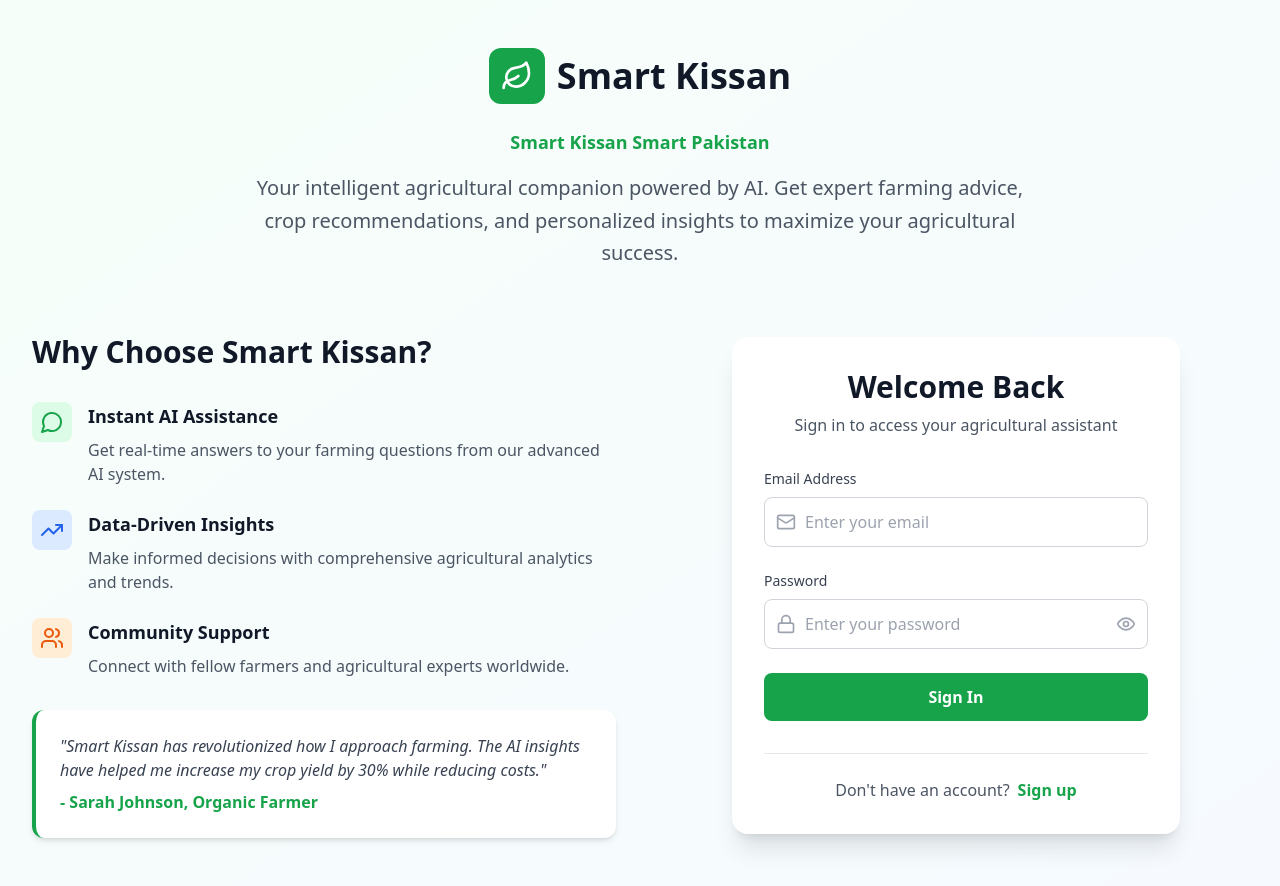
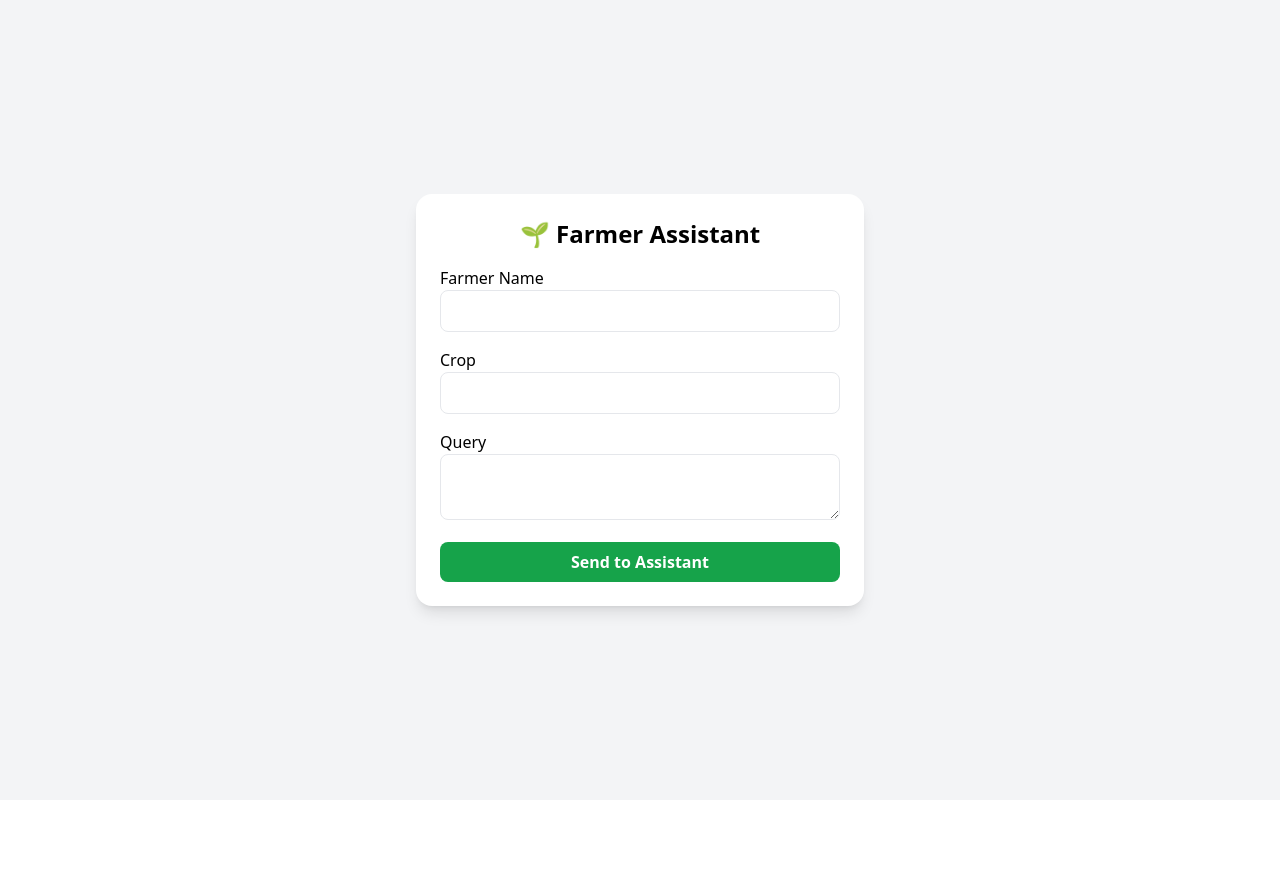
Before and after one commit to saifullah-ai-engineer/smart_kissan, a React app: page / in a window 1280 px wide. After the commit the page ends 800 px from the top, so only its background shows below. Built offline with nearby package versions, Linux system fonts and the light colour scheme; no server answers; the HTML template or start-up script is replaced by a standard one.

Commit message:
Add Farmer Assistant App Component

```diff
--- /dev/null
+++ b/src/App.jsx
@@ -0,0 +1,103 @@
+import React, { useState } from "react";
+
+export default function App() {
+  const [farmerName, setFarmerName] = useState("");
+  const [crop, setCrop] = useState("");
+  const [query, setQuery] = useState("");
+  const [response, setResponse] = useState(null);
+  const [loading, setLoading] = useState(false);
+
+  const sendToWebhook = async (e) => {
+    e.preventDefault();
+    setLoading(true);
+    setResponse(null);
+
+    try {
+      const res = await fetch(
+        "http://localhost:5678/webhook-test/e321d96c-a2fe-48c1-96cf-3ceadf97016a",
+        {
+          method: "POST",
+          headers: {
+            "Content-Type": "application/json",
+          },
+          body: JSON.stringify({
+            farmerName,
+            crop,
+            query,
+          }),
+        }
+      );
+
+      // webhook may return json or text
+      let result;
+      try {
+        result = await res.json();
+      } catch {
+        result = await res.text();
+      }
+
+      setResponse(result);
+    } catch (error) {
+      setResponse({ error: error.message });
+    } finally {
+      setLoading(false);
+    }
+  };
+
+  return (
+    <div className="min-h-screen flex items-center justify-center bg-gray-100 p-6">
+      <div className="bg-white shadow-lg rounded-2xl p-6 w-full max-w-md">
+        <h1 className="text-2xl font-bold text-center mb-4">
+          🌱 Farmer Assistant
+        </h1>
+        <form onSubmit={sendToWebhook} className="space-y-4">
+          <div>
+            <label className="block font-medium">Farmer Name</label>
+            <input
+              type="text"
+              value={farmerName}
+              onChange={(e) => setFarmerName(e.target.value)}
+              className="w-full border rounded-lg p-2"
+              required
+            />
+          </div>
+          <div>
+            <label className="block font-medium">Crop</label>
+            <input
+              type="text"
+              value={crop}
+              onChange={(e) => setCrop(e.target.value)}
+              className="w-full border rounded-lg p-2"
+              required
+            />
+          </div>
+          <div>
+            <label className="block font-medium">Query</label>
+            <textarea
+              value={query}
+              onChange={(e) => setQuery(e.target.value)}
+              className="w-full border rounded-lg p-2"
+              required
+            />
+          </div>
+          <button
+            type="submit"
+            disabled={loading}
+            className="w-full bg-green-600 text-white font-semibold py-2 rounded-lg hover:bg-green-700 transition"
+          >
+            {loading ? "Sending..." : "Send to Assistant"}
+          </button>
+        </form>
+
+        {response && (
+          <div className="mt-6 p-4 border rounded-lg bg-gray-50">
+            <h2 className="font-bold">Response from n8n:</h2>
+            <pre className="text-sm whitespace-pre-wrap">
+              {JSON.stringify(response, null, 2)}
+            </pre>
+          </div>
+        )}
+      </div>
+    </div>
+  );
+}
--- a/src/main.tsx
+++ b/src/main.tsx
@@ -1,6 +1,6 @@
 import { StrictMode } from 'react';
 import { createRoot } from 'react-dom/client';
-import App from './App.tsx';
+import App from './App.jsx';
 import './index.css';
 
 createRoot(document.getElementById('root')!).render(
```
